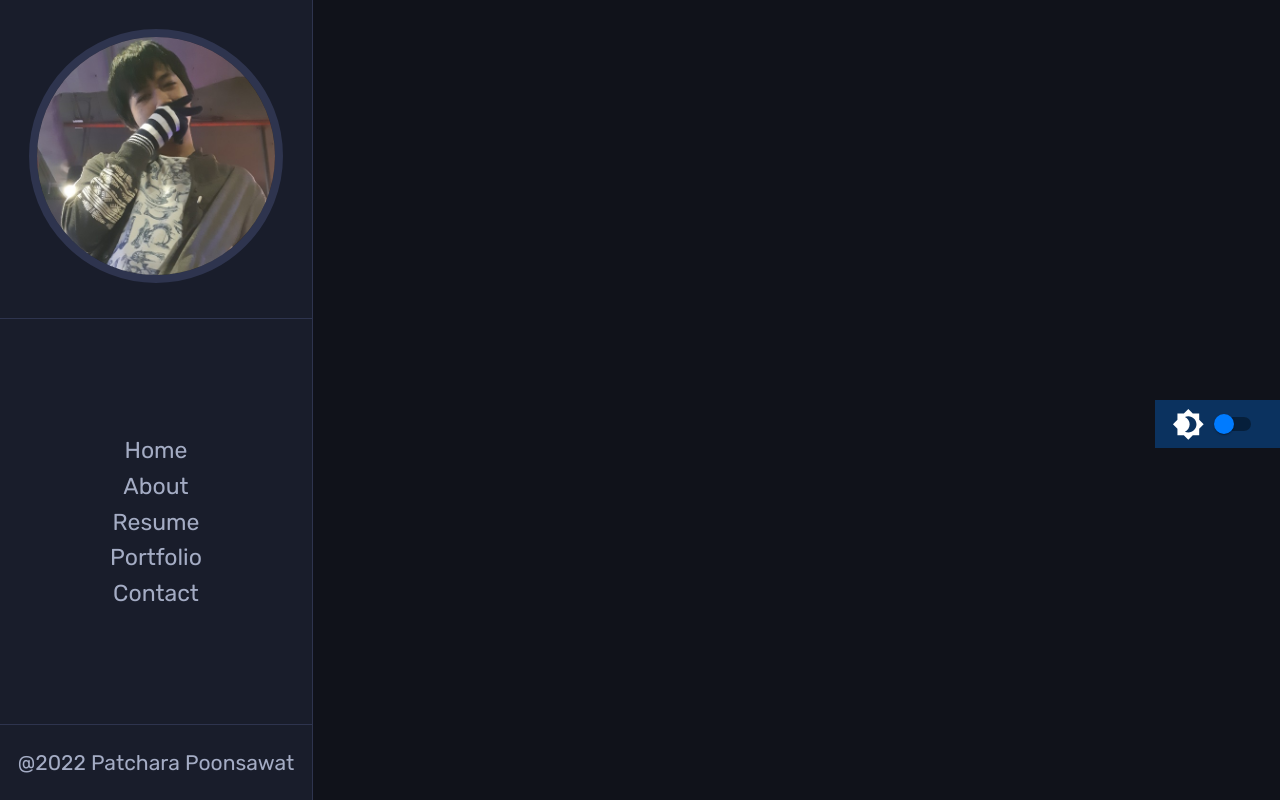
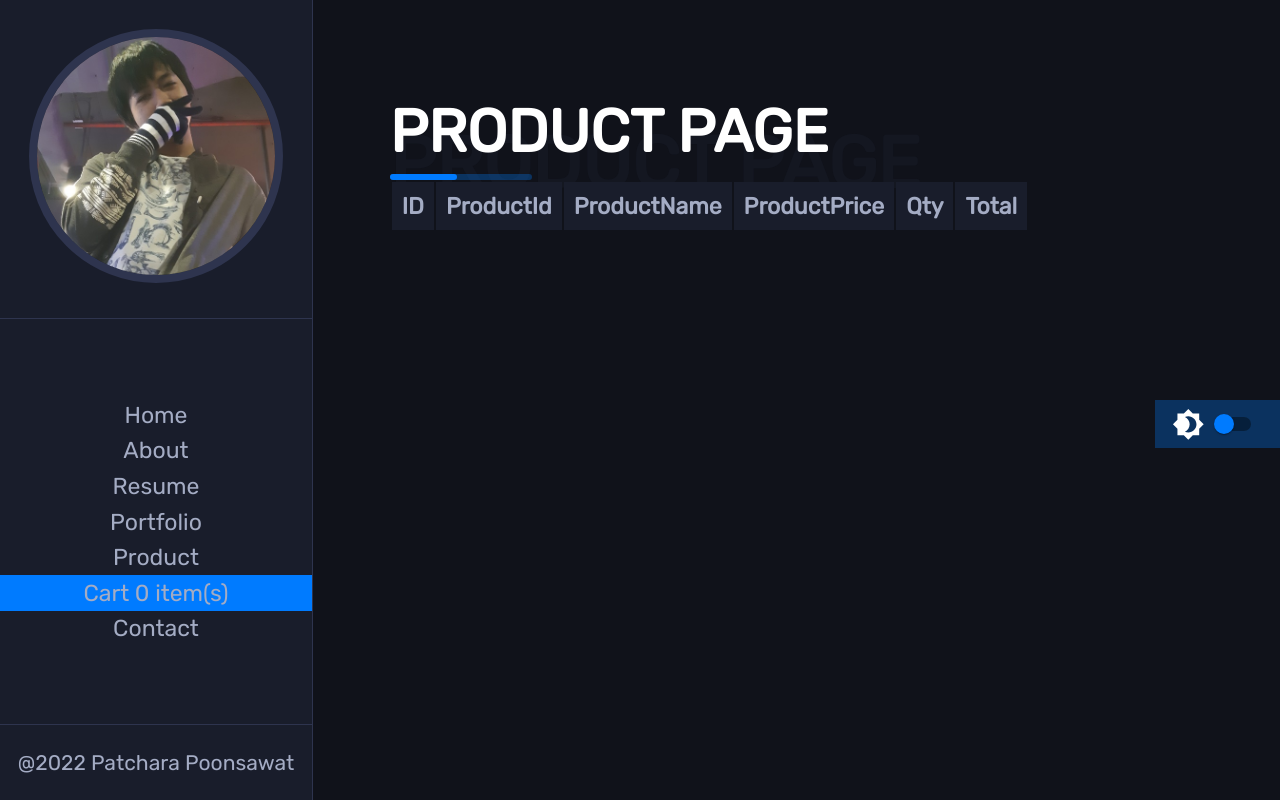
Before and after one commit to ittsty/ReactFinalProject, a React (Create React App) app: page /Cart in a window 1280 px wide. Built offline with nearby package versions, Linux system fonts and the light colour scheme.

Commit message:
Cart_ProductSystem

```diff
--- a/package.json
+++ b/package.json
@@ -8,11 +8,16 @@
     "@testing-library/jest-dom": "^5.16.2",
     "@testing-library/react": "^12.1.3",
     "@testing-library/user-event": "^13.5.0",
+    "axios": "^0.26.1",
+    "bootstrap": "^4.6.1",
     "react": "^17.0.2",
+    "react-bootstrap": "^1.6.4",
     "react-dom": "^17.0.2",
     "react-icons": "^4.3.1",
+    "react-redux": "^7.2.6",
     "react-router-dom": "^5.3.0",
     "react-scripts": "5.0.0",
+    "redux": "^4.1.2",
     "styled-components": "^5.3.3",
     "web-vitals": "^2.1.4"
   },
--- a/src/App.js
+++ b/src/App.js
@@ -8,7 +8,14 @@ import HomePage from "./Pages/HomePage";
 import AboutPage from "./Pages/AboutPage";
 import ResumePage from "./Pages/ResumePage";
 import ContactPage from "./Pages/ContactPage";
+import ProductPage from "./Pages/ProductPage";
+import CartPage from "./Pages/CartPage";
 
+import rootReducer from "./redux/reducers/index";
+import { Provider } from 'react-redux';
+import { createStore } from 'redux';
+
+ const store = createStore(rootReducer)
 function App() {
 
   const [theme, setTheme] = useState('dark-theme')
@@ -29,6 +36,7 @@ function App() {
   }
 
   return (
+    <Provider store={store}>
     <div className="App">
       <Sidebar/>
       <MainContentStyle className="main-content">
@@ -53,9 +61,12 @@ function App() {
             <Route path='/about'><AboutPage/></Route>
             <Route path='/resume'><ResumePage/></Route>
             <Route path='/Contact'><ContactPage/></Route>
+            <Route path='/Product'><ProductPage/></Route>
+            <Route path='/Cart'><CartPage/></Route>
           </Switching>
       </MainContentStyle>
     </div>
+    </Provider>
   );
 }
 
--- a/src/Components/Navigation.js
+++ b/src/Components/Navigation.js
@@ -2,19 +2,25 @@ import React from 'react'
 import styled from 'styled-components'
 import { NavLink } from 'react-router-dom'
 import avatar from '../img/avatar.jpg'
+import {useSelector,useDispatch} from 'react-redux'
 
 const Navigation = () => {
+    const dispatch = useDispatch()
+    const item = useSelector((state) => state.cartReducer.item)
   return (
     <NavigationStyled>
+
         <div className='avatar'>
             <img src={avatar} alt=''></img>
         </div>
         <ul className='nav-items'>
-            <li className='nav-item'><NavLink to="/" activeClassName='active' exact>Home</NavLink> </li>
-            <li className='nav-item'><NavLink to="/About" activeClassName='active' >About</NavLink> </li>
-            <li className='nav-item'><NavLink to="/Resume" activeClassName='active' >Resume</NavLink> </li>
-            <li className='nav-item'><NavLink to="/Portfolio" activeClassName='active' >Portfolio</NavLink> </li>
-            <li className='nav-item'><NavLink to="/Contact" activeClassName='active' >Contact</NavLink> </li>
+            <li className='nav-items'><NavLink to="/" activeClassName='active' exact>Home</NavLink> </li>
+            <li className='nav-items'><NavLink to="/About" activeClassName='active' >About</NavLink> </li>
+            <li className='nav-items'><NavLink to="/Resume" activeClassName='active' >Resume</NavLink> </li>
+            <li className='nav-items'><NavLink to="/Portfolio" activeClassName='active' >Portfolio</NavLink> </li>
+            <li className='nav-items'><NavLink to="/Product" activeClassName='active' >Product</NavLink> </li>
+            <li className='nav-items'><NavLink to="/Cart" activeClassName='active' >Cart {item} item(s)</NavLink> </li>
+            <li className='nav-items'><NavLink to="/Contact" activeClassName='active' >Contact</NavLink> </li>
         </ul>
         <footer className='footer'>
             <p>@2022 Patchara Poonsawat</p>
--- /dev/null
+++ b/src/Pages/CartPage.js
@@ -0,0 +1,74 @@
+import React from "react";
+import styled from "styled-components";
+import Title from "../Components/Title";
+import { MainLayout, InnerLayout } from "../styles/Layout";
+import { Table } from "react-bootstrap";
+import { useSelector } from "react-redux";
+
+const CartPage = () => {
+  const cart = useSelector((state) => state.cartReducer.cart);
+
+  return (
+    <MainLayout>
+      <CartStyled>
+        <InnerLayout>
+          <Title title={"Product Page"} span={"Product Page"} />
+          <div className="container">
+            <div className="row">
+              <div className="col-md-12 mt-4">
+                <Table striped bordered hover>
+                  <thead>
+                    <tr>
+                      <th>ID</th>
+                      <th>ProductId</th>
+                      <th>ProductName</th>
+                      <th>ProductPrice</th>
+                      <th>Qty</th>
+                      <th>Total</th>
+                    </tr>
+                  </thead>
+                  <tbody>
+                    {cart.map((c, index) => {
+                      return (
+                        <tr key={c.id}>
+                          <td>{++index}</td>
+                          <td>{c.id}</td>
+                          <td>{c.name}</td>
+                          <td>{c.price}</td>
+                          <td>{c.qty}</td>
+                          <td>{c.price * c.qty}</td>
+                        </tr>
+                      );
+                    })}
+                  </tbody>
+                </Table>
+              </div>
+            </div>
+          </div>
+        </InnerLayout>
+      </CartStyled>
+    </MainLayout>
+  );
+};
+
+const CartStyled = styled.div`
+  tr:nth-child(even) {
+    background-color: var(--sidebar-dark-color);
+  }
+  tr:nth-child(odd) {
+    background-color: var(--background-dark-color);
+  }
+  color: var(--font-light-color);
+  .icon {
+    width: 215px;
+  }
+  th {
+    background-color: var(--sidebar-dark-color);
+  }
+  th,
+  td {
+    padding: 10px;
+    border-color: var(--border-color);
+  }
+`;
+export default CartPage;
--- a/src/Pages/ContactPage.js
+++ b/src/Pages/ContactPage.js
@@ -23,9 +23,9 @@ const ContactPage = () => {
               </div>
             </div>
         <div className='icons'>
-          <a href='https://web.facebook.com/patchara.poonsawat/' className='icon i-facebook'><BsFacebook size='60%'/></a>
-          <a href='https://twitter.com/itsstys' className='icon i-youtube'><BsYoutube size='60%'/></a>
-          <a href='https://github.com/ittsty' className='icon i-github'><BsGithub size='60%'/></a>
+          <a href='https://web.facebook.com/patchara.poonsawat/' className='icon i-facebook'><BsFacebook size='50%'/></a>
+          <a href='https://twitter.com/itsstys' className='icon i-youtube'><BsYoutube size='50%'/></a>
+          <a href='https://github.com/ittsty' className='icon i-github'><BsGithub size='50%'/></a>
         </div>
       </InnerLayout>
       </ContactStyle>
--- /dev/null
+++ b/src/Pages/ProductPage.js
@@ -0,0 +1,135 @@
+import React from 'react';
+import styled from "styled-components";
+import { Table,Badge,Image,Spinner,Button} from 'react-bootstrap';
+import axios from 'axios';
+import {MainLayout,InnerLayout} from '../styles/Layout';
+import Title from '../Components/Title';
+import { addtocart } from '../redux/Actions/cartAction';
+import { useSelector, useDispatch }from 'react-redux'
+
+const ProductPage = () => {
+
+    const [product,setProduct] = React.useState([])
+    const [loading,setLoading] = React.useState([false])
+    const [error,setError] = React.useState()
+
+    const dispatch = useDispatch()
+
+    const cart = useSelector((state) => state.cartReducer.cart)
+    const item = useSelector((state) => state.cartReducer.item)
+
+    const getData = async() =>{
+        try{
+            setLoading(true)
+            const resp = await axios.get('https://api.codingthailand.com/api/course')
+            setProduct(resp.data.data)
+        } catch(error){
+            setError(error)
+            //console.log(error.response)
+        } finally {
+            setLoading(false)
+        }
+    }
+
+    React.useEffect(() =>{
+        getData()
+    },[])
+
+    if(loading === true){
+        return(
+            <div className='text-center mt-5'>
+                <Spinner animation="border" variant="primary" />
+            </div>
+        )
+    }
+
+    if (error){
+        return(
+            <div className='text-center mt-5 text-danger'>
+                <h4>Error from API,please try again</h4>
+                <p>{error.response.data.message}</p>
+            </div>
+        )
+    }
+
+    const addCart = (p) => {
+        const product = {
+          id: p.id,
+          name: p.title,
+          price: p.view,
+          qty: 1
+        }
+        dispatch(addtocart(product, cart))
+    }
+
+    return (
+      <MainLayout>
+        <ProductStyled>
+          <InnerLayout>
+            <Title title={"Product Page"} span={"Product Page"} />
+
+                <div className="tablee">
+                  <Table striped bordered hover>
+                    <thead>
+                      <tr>
+                        <th>ID</th>
+                        <th>Title</th>
+                        <th>Detail</th>
+                        <th>Create date</th>
+                        <th>View</th>
+                        <th>Picture</th>
+                        <th>Detail</th>
+                      </tr>
+                    </thead>
+                    <tbody>
+                      {product.map((p, index) => {
+                        return (
+                          <tr key={p.id}>
+                            <td>{p.id}</td>
+                            <td>{p.title}</td>
+                            <td>{p.detail}</td>
+                            <td>{p.date}</td>
+                            <td>
+                              <Badge variant="success"> {p.view}</Badge>
+                            </td>
+                            <td>
+                              <Image src={p.picture} rounded width={60} />
+                            </td>
+                            <td>
+                              {/* <NavLink to={`/detail/${p.id}/title/${p.title}`}><Button variant="outline-success"> <BiMessageSquareDetail className='mr-1' color="green"/>Click</Button></NavLink> */}
+                              <Button
+                                className="buy"
+                                onClick={() => addCart(p)}
+                              >
+                                {" "}
+                                Buy
+                              </Button>
+                            </td>
+                          </tr>
+                        );
+                      })}
+                    </tbody>
+                  </Table>
+                </div>
+          </InnerLayout>
+        </ProductStyled>
+      </MainLayout>
+    );
+}
+
+const ProductStyled = styled.div`
+    tr:nth-child(even) {background-color: var(--sidebar-dark-color);}
+    tr:nth-child(odd) {background-color: var(--background-dark-color);}
+    color: var(--font-light-color);
+    .icon{
+        width: 215px;
+    }
+    th{
+        background-color: var(--sidebar-dark-color);
+    }
+    th, td {
+        padding: 10px;
+        border-color: var(--border-color);
+  }
+`
+export default ProductPage
--- a/src/index.js
+++ b/src/index.js
@@ -3,6 +3,7 @@ import ReactDOM from 'react-dom';
 import App from './App';
 import GlobalStyle from './styles/GlobalStyle';
 import {BrowserRouter} from 'react-router-dom'
+
 
 ReactDOM.render(
   <React.StrictMode>
--- /dev/null
+++ b/src/redux/Actions/cartAction.js
@@ -0,0 +1,28 @@
+export const ADD_TO_CART = 'ADD_TO_CART'
+
+export const addtocart = ( product = {} , cart=[] ) =>{
+    let exists = false;
+
+    if(cart.length > 0){
+        for(const c of cart){
+            if (c.id ===  product.id){
+                c.qty++
+                exists  = true
+            }
+        }
+    }
+
+    if(!exists){
+        cart.push(product)
+    }
+
+    const item = cart.reduce((totalQty,product) => totalQty + product.qty,0)
+
+    return{
+        type: ADD_TO_CART,
+        payload: {
+            cart: cart,
+            item: item
+        }
+    }
+}
--- /dev/null
+++ b/src/redux/reducers/cartReducer.js
@@ -0,0 +1,24 @@
+import { ADD_TO_CART } from "../Actions/cartAction"
+
+const initState = {
+    cart : [],
+    item :0
+}
+
+const cartReducer = (state = initState,action) => {
+
+    switch(action.type){
+        case ADD_TO_CART:
+            return {
+                ...state,
+                cart: action.payload.cart,
+                item: action.payload.item
+            }
+            default:
+                break;
+    }
+
+    return state
+
+}
+export default cartReducer
--- /dev/null
+++ b/src/redux/reducers/index.js
@@ -0,0 +1,8 @@
+import { combineReducers } from 'redux'
+import cartReducer from "./cartReducer";
+
+const rootReducer = combineReducers({
+    cartReducer
+})
+
+export default rootReducer
--- a/src/styles/GlobalStyle.js
+++ b/src/styles/GlobalStyle.js
@@ -1,4 +1,5 @@
 import {createGlobalStyle} from 'styled-components'
+
 
 const GlobalStyle = createGlobalStyle`
 .light-theme{
```
Also changed, not shown: 1 other file (tests, documents, lock files or other folders).
